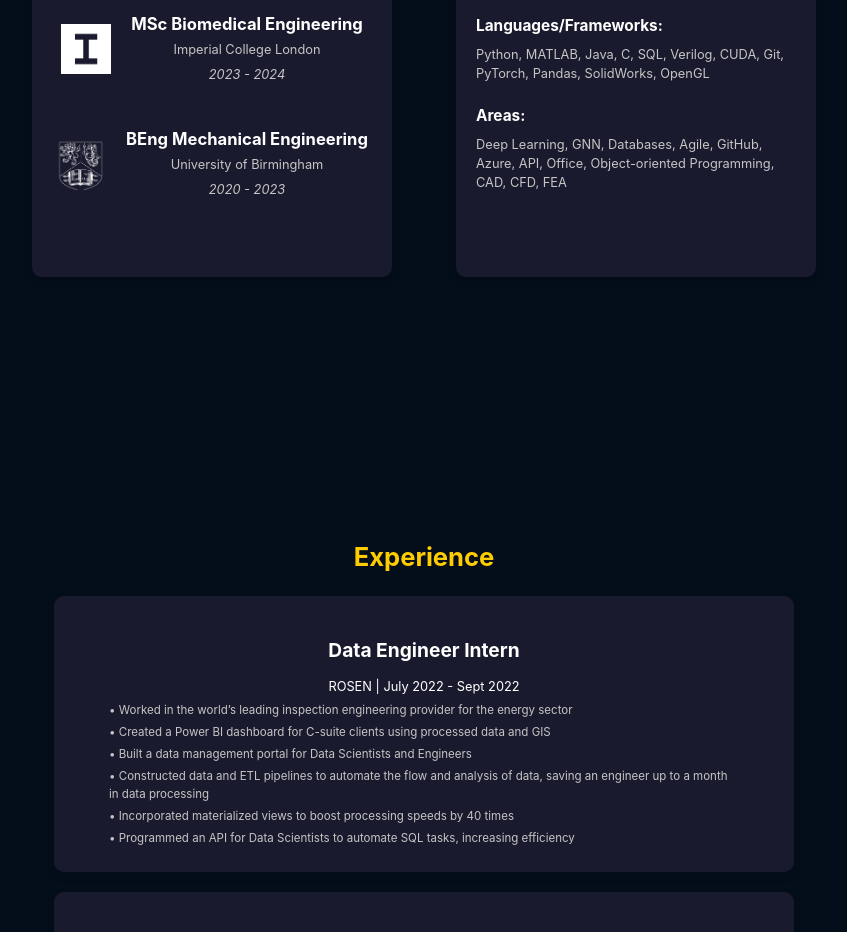
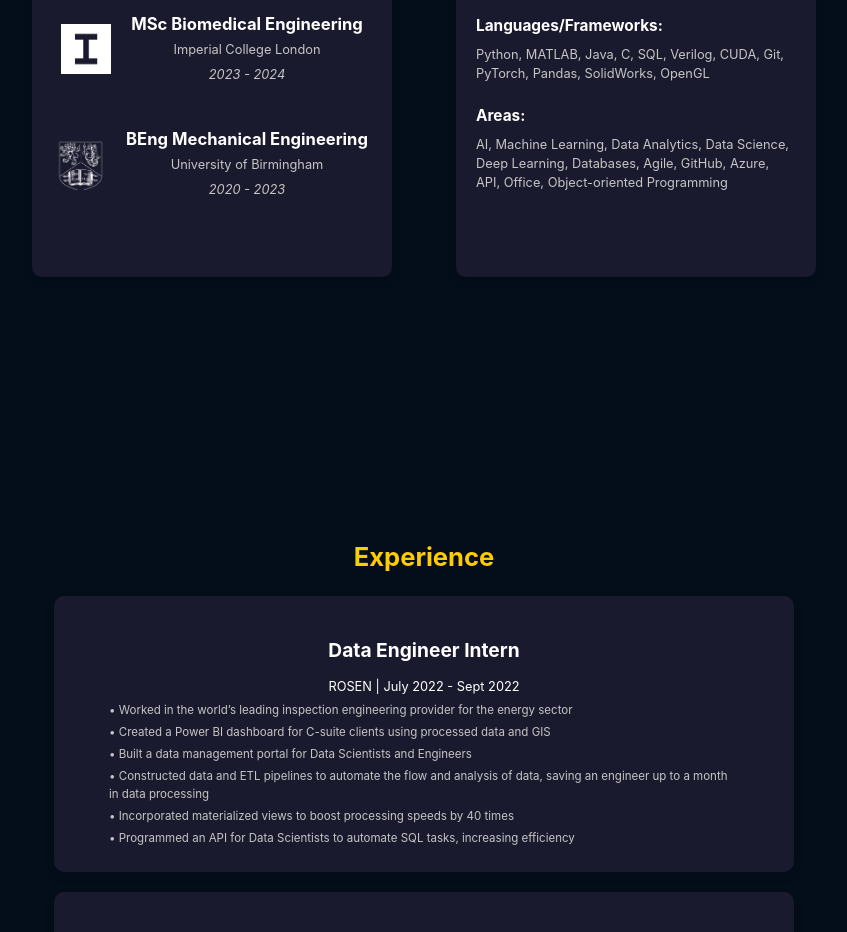
Before and after one commit to chris-mathew/portfolio, a Svelte app: page / in a window 1280 px wide. Shown: the part 1200-2132 px from the top of the page, without its empty margins (216-1063 px from the left). Built offline with nearby package versions, Linux system fonts and the light colour scheme.

Commit message:
- Updated Areas

```diff
--- a/src/App.svelte
+++ b/src/App.svelte
@@ -713,7 +713,7 @@
   </div>
   <div class="skills-subsection">
     <h4>Areas:</h4>
-    <p>Deep Learning, GNN, Databases, Agile, GitHub, Azure, API, Office, Object-oriented Programming, CAD, CFD, FEA</p>
+    <p>AI, Machine Learning, Data Analytics, Data Science, Deep Learning, Databases, Agile, GitHub, Azure, API, Office, Object-oriented Programming</p>
   </div>
 </div>
 
```
